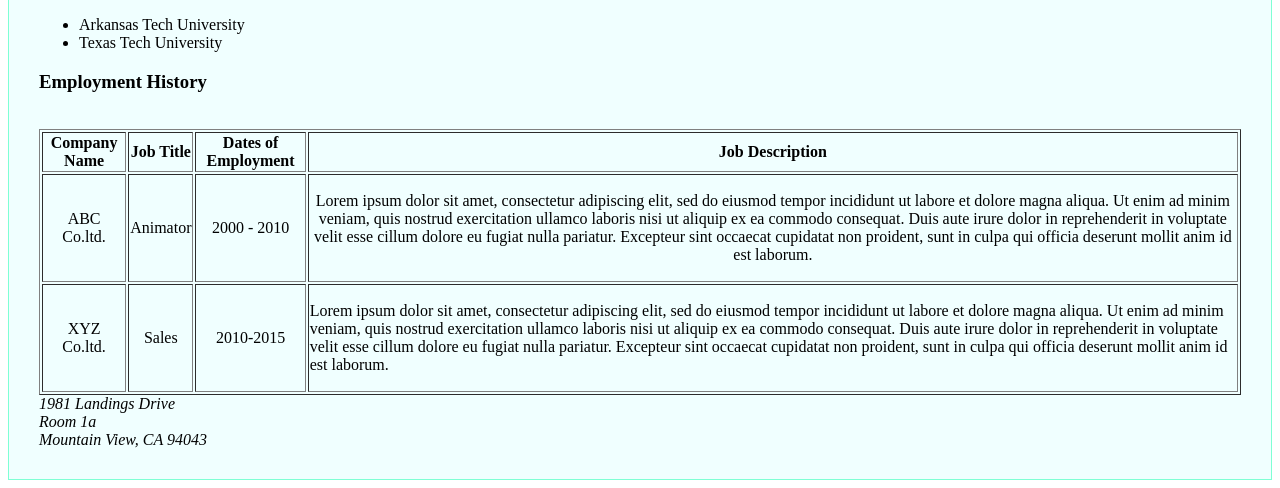
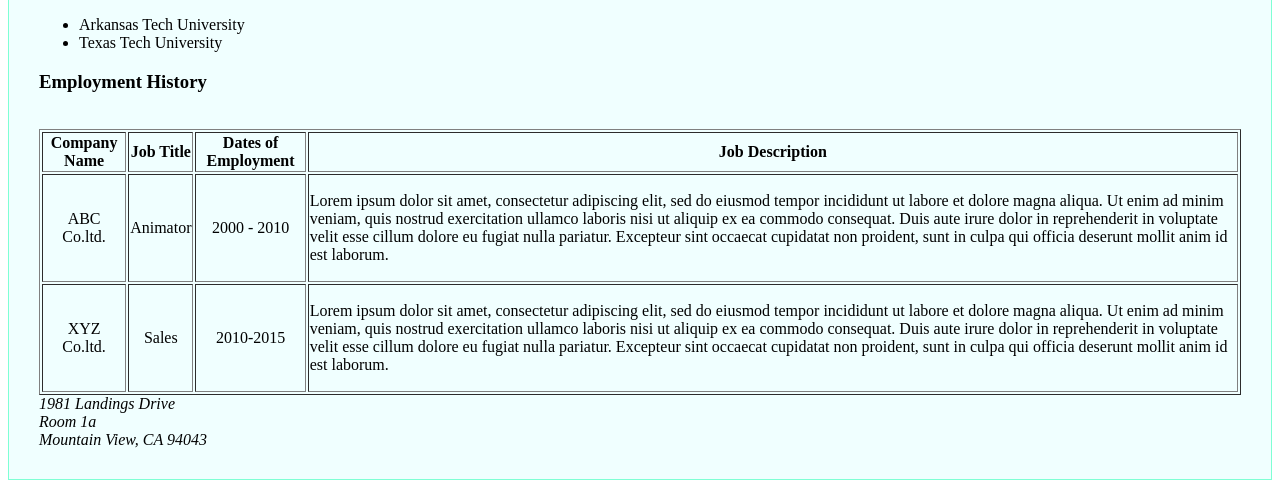
Before and after one commit to paschwyn/1_2_4-SallyStudent, a plain HTML site: page index.html in a window 1280 px wide. Shown: the part 566-1054 px from the top of the page. Drawn offline with Linux system fonts and the light colour scheme.

Commit message:
Update index.html

```diff
--- a/index.html
+++ b/index.html
@@ -31,7 +31,7 @@
     <td>ABC Co.ltd.</td>
     <td>Animator</td>
     <td>2000 - 2010</td>
-    <td><p align="left"></p>Lorem ipsum dolor sit amet, consectetur adipiscing elit, sed do eiusmod tempor incididunt ut labore et dolore magna aliqua. Ut enim ad minim veniam, quis nostrud exercitation ullamco laboris nisi ut aliquip ex ea commodo consequat. Duis aute irure dolor in reprehenderit in voluptate velit esse cillum dolore eu fugiat nulla pariatur. Excepteur sint occaecat cupidatat non proident, sunt in culpa qui officia deserunt mollit anim id est laborum.</p></td>
+    <td><p align="left">Lorem ipsum dolor sit amet, consectetur adipiscing elit, sed do eiusmod tempor incididunt ut labore et dolore magna aliqua. Ut enim ad minim veniam, quis nostrud exercitation ullamco laboris nisi ut aliquip ex ea commodo consequat. Duis aute irure dolor in reprehenderit in voluptate velit esse cillum dolore eu fugiat nulla pariatur. Excepteur sint occaecat cupidatat non proident, sunt in culpa qui officia deserunt mollit anim id est laborum.</p></td>
   </tr>
   <tr><br>
     <td>XYZ Co.ltd.</td>
```
